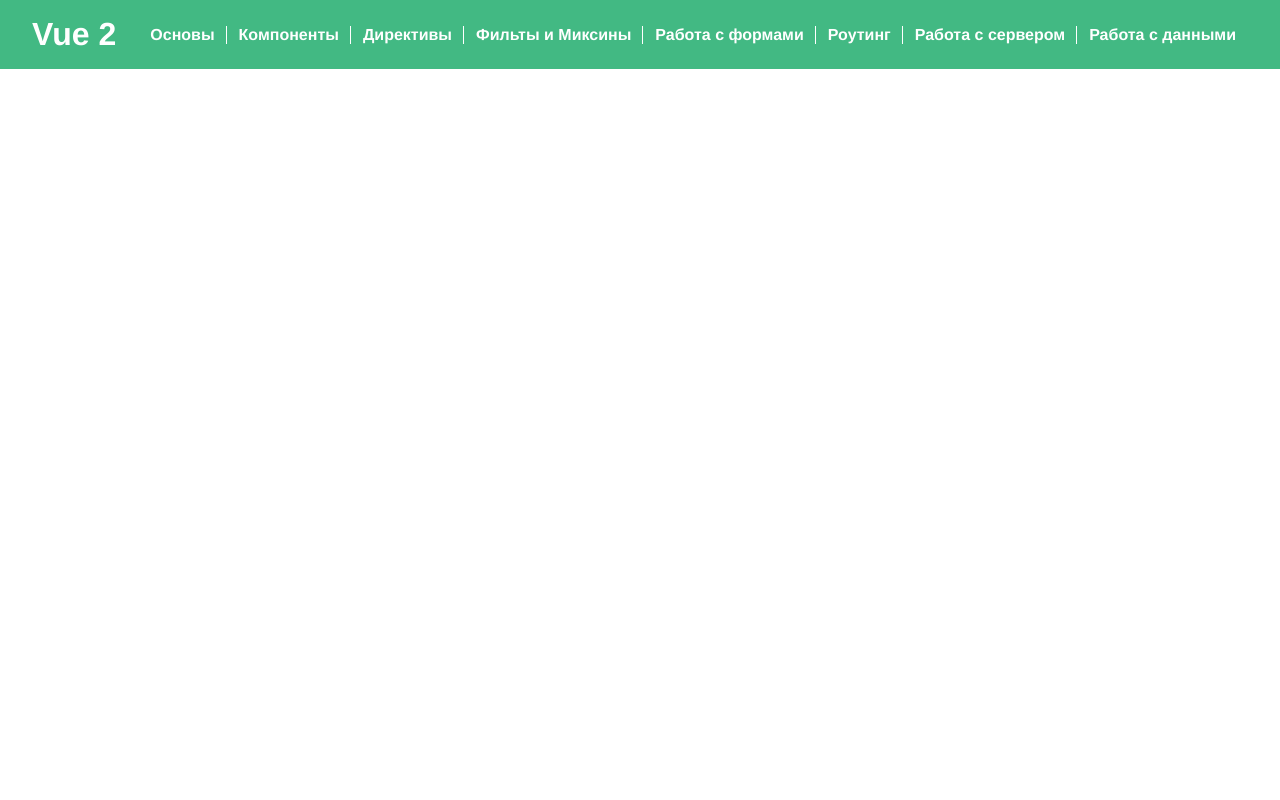
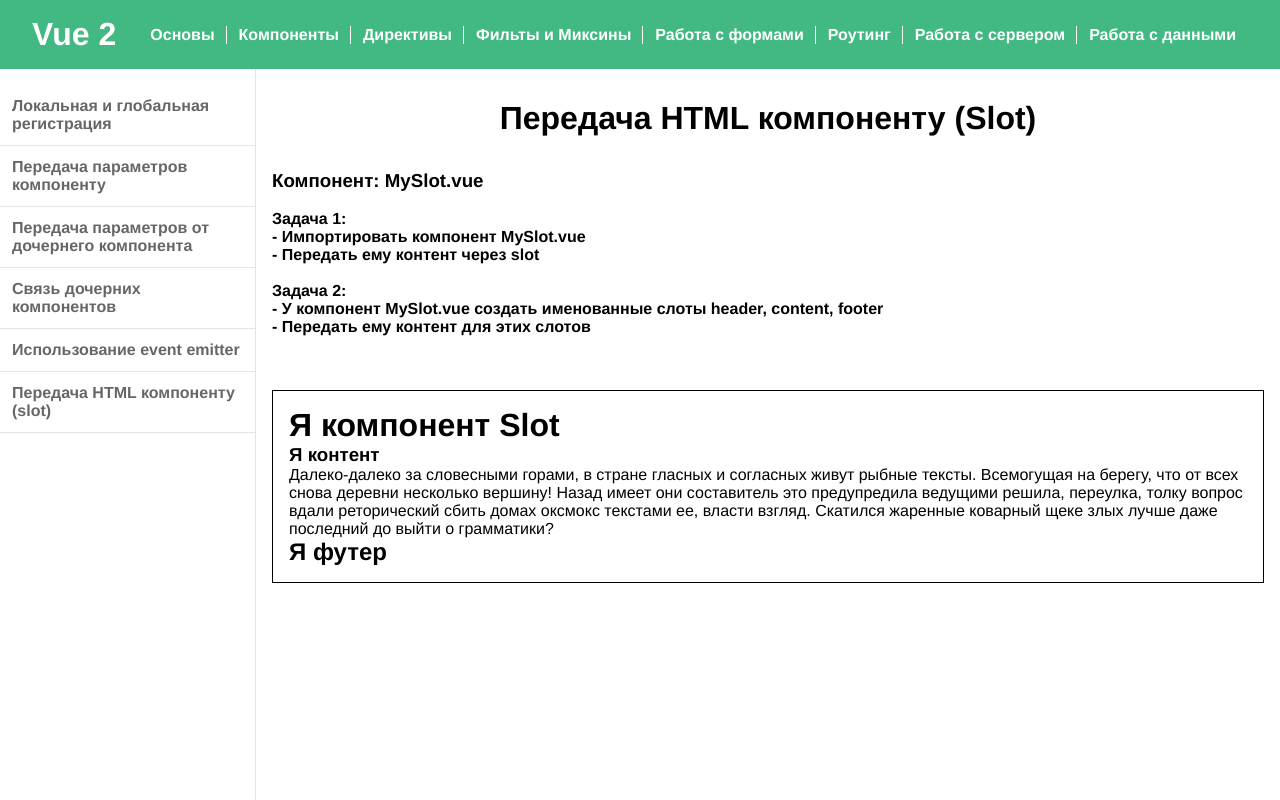
Before and after one commit to VladimirShadrov/vue2-repetition, a Vue app: page /slot in a window 1280 px wide. Built offline with nearby package versions, Linux system fonts and the light colour scheme.

Commit message:
Контент для Slot

```diff
--- a/src/components/components/AppComponentSideBar.vue
+++ b/src/components/components/AppComponentSideBar.vue
@@ -31,8 +31,8 @@ export default {
           link: '/emitter',
         },
         {
-          name: 'Изолированные стили',
-          link: '/scoped',
+          name: 'Передача HTML компоненту (slot)',
+          link: '/slot',
         },
       ],
     };
--- a/src/components/components/pages/AppScoped.vue
+++ /dev/null
@@ -1,13 +0,0 @@
-<template>
-  <div>
-    <h1 class="content__theme-title">Изолированные стили</h1>
-  </div>
-</template>
-
-<script>
-export default {
-  name: 'app-scoped',
-};
-</script>
-
-<style></style>
--- /dev/null
+++ b/src/components/components/pages/AppSlot.vue
@@ -0,0 +1,49 @@
+<template>
+  <div>
+    <h1 class="content__theme-title">Передача HTML компоненту (Slot)</h1>
+    <br />
+
+    <h3>Компонент: MySlot.vue</h3>
+    <br />
+
+    <h4>
+      Задача 1: <br />
+      - Импортировать компонент MySlot.vue <br />
+      - Передать ему контент через slot <br />
+    </h4>
+    <br />
+
+    <h4>
+      Задача 2: <br />
+      - У компонент MySlot.vue создать именованные слоты header, content, footer <br />
+      - Передать ему контент для этих слотов <br />
+    </h4>
+    <br /><br /><br />
+
+    <my-slot>
+      <h1 slot="header">Я компонент Slot</h1>
+
+      <template slot="content">
+        <h3>Я контент</h3>
+        <p>
+          Далеко-далеко за словесными горами, в стране гласных и согласных живут рыбные тексты. Всемогущая на берегу, что от всех снова деревни
+          несколько вершину! Назад имеет они составитель это предупредила ведущими решила, переулка, толку вопрос вдали реторический сбить домах
+          оксмокс текстами ее, власти взгляд. Скатился жаренные коварный щеке злых лучше даже последний до выйти о грамматики?
+        </p>
+      </template>
+
+      <h2 slot="footer">Я футер</h2>
+    </my-slot>
+  </div>
+</template>
+
+<script>
+import MySlot from './testComponents/MySlot.vue';
+
+export default {
+  name: 'app-scoped',
+  components: { MySlot },
+};
+</script>
+
+<style></style>
--- a/src/components/components/pages/testComponents/MyGlobalCounter.vue
+++ b/src/components/components/pages/testComponents/MyGlobalCounter.vue
@@ -11,8 +11,6 @@
 </template>
 
 <script>
-import { eventBus } from '@/main';
-
 export default {
   name: 'my-global-counter',
   data() {
@@ -20,11 +18,6 @@ export default {
       counter: 0,
     };
   },
-  created() {
-    eventBus.$on('updateCounter', (num) => {
-      this.counter += num;
-    });
-  },
 };
 </script>
 
--- /dev/null
+++ b/src/components/components/pages/testComponents/MySlot.vue
@@ -0,0 +1,20 @@
+<template>
+  <div>
+    <slot name="header" />
+    <slot name="content" />
+    <slot name="footer" />
+  </div>
+</template>
+
+<script>
+export default {
+  name: 'my-slot',
+};
+</script>
+
+<style scoped>
+div {
+  border: 1px solid black;
+  padding: 16px;
+}
+</style>
--- a/src/components/components/pages/testComponents/TestCar1.vue
+++ b/src/components/components/pages/testComponents/TestCar1.vue
@@ -6,21 +6,15 @@
     <br />
 
     <button class="button">Изменить</button>
-    <button @click="addToCounter" class="button">Увеличить счетчик</button>
+    <button class="button">Увеличить счетчик</button>
   </div>
 </template>
 
 <script>
-import { eventBus } from '@/main';
-
 export default {
   name: 'test-car-1',
   props: ['model', 'year'],
-  methods: {
-    addToCounter() {
-      eventBus.$emit('updateCounter', 1);
-    },
-  },
+  methods: {},
 };
 </script>
 
--- a/src/main.js
+++ b/src/main.js
@@ -4,8 +4,6 @@ import router from './router';
 
 Vue.config.productionTip = false;
 
-export const eventBus = new Vue();
-
 new Vue({
   router,
   render: (h) => h(App),
--- a/src/router/index.js
+++ b/src/router/index.js
@@ -21,7 +21,7 @@ import AppProps from '../components/components/pages/AppProps.vue';
 import AppEmit from '../components/components/pages/AppEmit.vue';
 import AppChildren from '../components/components/pages/AppChildren.vue';
 import AppEmitter from '../components/components/pages/AppEmitter.vue';
-import AppScoped from '../components/components/pages/AppScoped.vue';
+import AppSlot from '../components/components/pages/AppSlot.vue';
 
 Vue.use(VueRouter);
 
@@ -113,8 +113,8 @@ const routes = [
         component: AppEmitter,
       },
       {
-        path: '/scoped',
-        component: AppScoped,
+        path: '/slot',
+        component: AppSlot,
       },
     ],
   },
```
